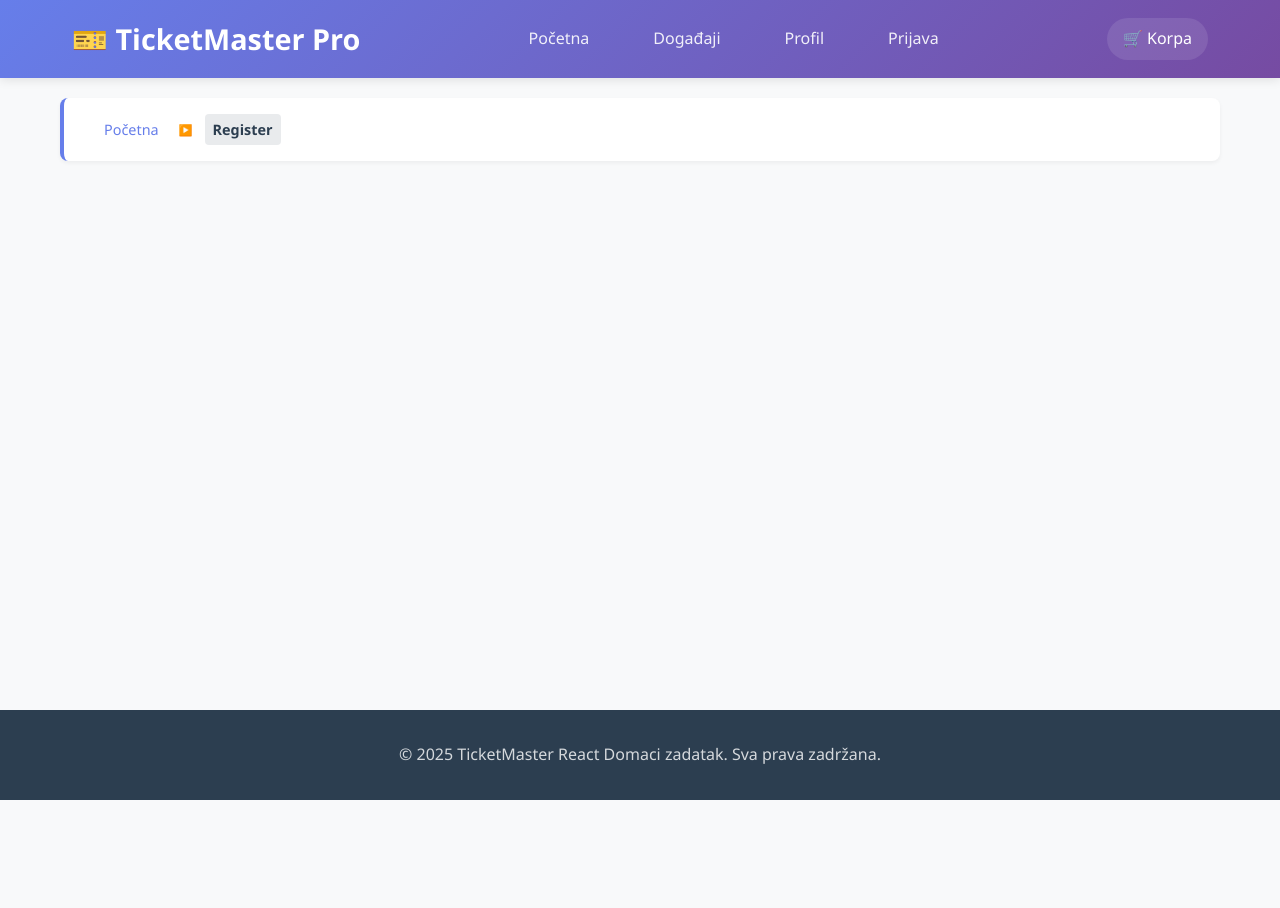
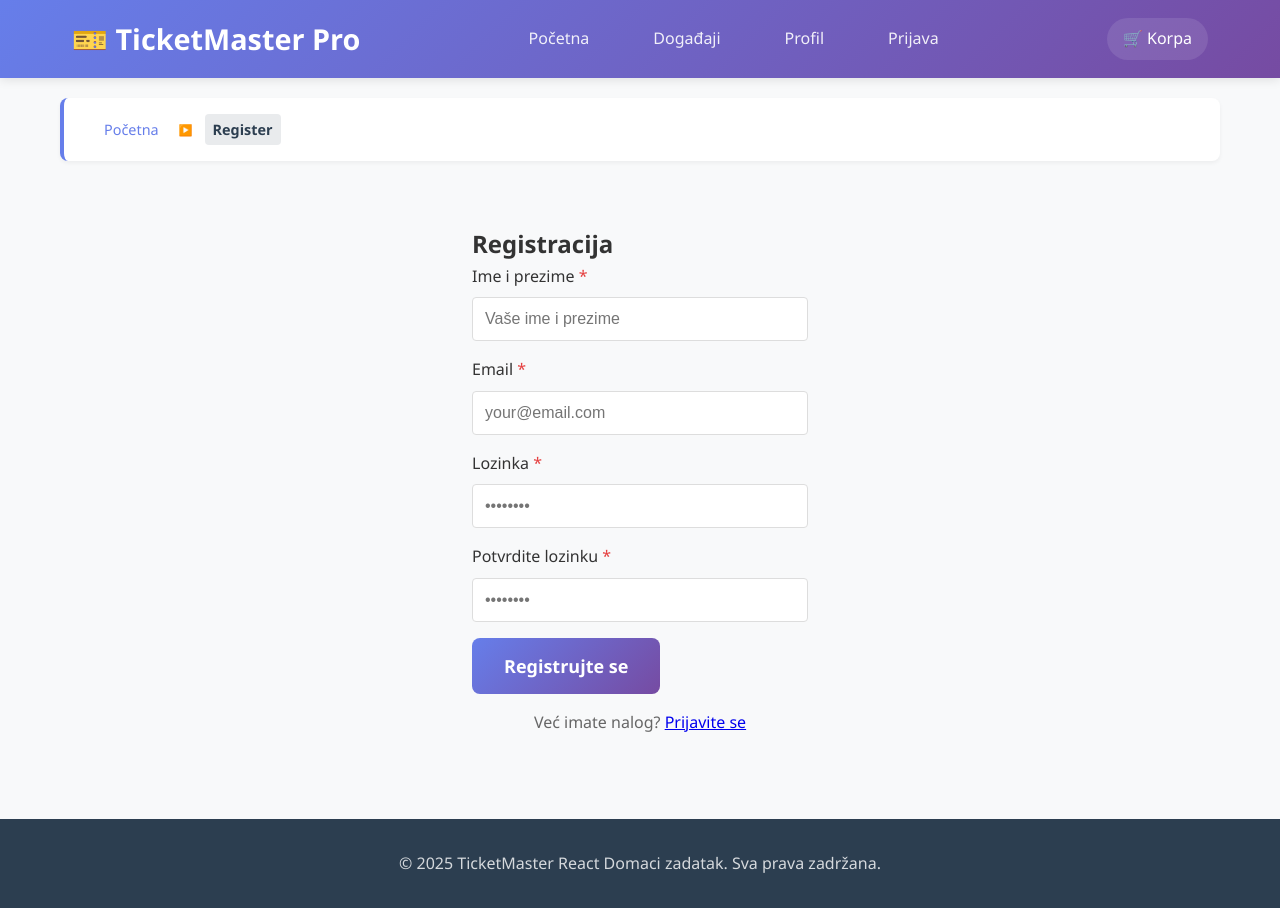
Before and after one commit to elab-development/internet-tehnologije-2024-projekat-prodajaulaznica_2021_0255, a React (Create React App) app in the folder projekat/react-domaci/: page /register in a window 1280 px wide. Before the commit the page ends 800 px from the top, so only its background shows below. Built offline with nearby package versions, Linux system fonts and the light colour scheme.

Commit message:
Dodata stranica za registraciju

```diff
--- a/projekat/react-domaci/src/App.js
+++ b/projekat/react-domaci/src/App.js
@@ -9,6 +9,7 @@ import ProfilePage from "./pages/ProfilePage/ProfilePage";
 import LoginPage from "./pages/LoginPage/LoginPage";
 import { CartProvider } from "./context/CartContext";
 import { AuthProvider } from "./context/AuthContext";
+import RegisterPage from "./pages/RegisterPage/RegistrerPage";
 import "./App.css";
 
 function App() {
@@ -25,6 +26,7 @@ function App() {
                 <Route path="/cart" element={<CartPage />} />
                 <Route path="/profile" element={<ProfilePage />} />
                 <Route path="/login" element={<LoginPage />} />
+                <Route path="/register" element={<RegisterPage />} />
               </Routes>
             </Layout>
           </div>
--- a/projekat/react-domaci/src/components/common/InputField/InputField.js
+++ b/projekat/react-domaci/src/components/common/InputField/InputField.js
@@ -1,5 +1,4 @@
-import React, { useState } from "react";
-import "./InputField.css";
+import React from "react";
 
 const InputField = ({
   label,
@@ -7,70 +6,60 @@ const InputField = ({
   placeholder,
   value,
   onChange,
-  onBlur,
+  name,
   error,
-  disabled = false,
   required = false,
-  icon,
   className = "",
-  name,
-  id,
-  autoComplete = "off",
+  ...props
 }) => {
-  const [isFocused, setIsFocused] = useState(false);
-
-  const handleFocus = () => {
-    setIsFocused(true);
-  };
-
-  const handleBlur = (e) => {
-    setIsFocused(false);
-    if (onBlur) {
-      onBlur(e);
-    }
-  };
-
-  const inputClass = `
-    input-field
-    ${error ? "input-field-error" : ""}
-    ${disabled ? "input-field-disabled" : ""}
-    ${isFocused ? "input-field-focused" : ""}
-    ${icon ? "input-field-with-icon" : ""}
-    ${className}
-  `.trim();
-
   return (
-    <div className="input-wrapper">
+    <div style={{ marginBottom: "1rem" }}>
       {label && (
         <label
-          htmlFor={id || name}
-          className={`input-label ${required ? "input-label-required" : ""}`}
+          htmlFor={name}
+          style={{
+            display: "block",
+            marginBottom: "0.5rem",
+            fontWeight: "500",
+            color: error ? "#e53e3e" : "#333",
+          }}
         >
-          {label}
-          {required && <span className="required-asterisk">*</span>}
+          {label} {required && <span style={{ color: "#e53e3e" }}>*</span>}
         </label>
       )}
-
-      <div className="input-container">
-        {icon && <span className="input-icon">{icon}</span>}
-
-        <input
-          type={type}
-          id={id || name}
-          name={name}
-          value={value || ""}
-          onChange={onChange}
-          onFocus={handleFocus}
-          onBlur={handleBlur}
-          placeholder={placeholder}
-          disabled={disabled}
-          required={required}
-          autoComplete={autoComplete}
-          className={inputClass}
-        />
-      </div>
-
-      {error && <span className="input-error-message">{error}</span>}
+      <input
+        id={name}
+        name={name}
+        type={type}
+        placeholder={placeholder}
+        value={value}
+        onChange={onChange}
+        required={required}
+        className={className}
+        style={{
+          width: "100%",
+          padding: "0.75rem",
+          border: `1px solid ${error ? "#e53e3e" : "#ddd"}`,
+          borderRadius: "4px",
+          fontSize: "1rem",
+          outline: "none",
+          transition: "border-color 0.2s",
+          backgroundColor: error ? "#fef5f5" : "white",
+        }}
+        {...props}
+      />
+      {error && (
+        <span
+          style={{
+            color: "#e53e3e",
+            fontSize: "0.875rem",
+            marginTop: "0.25rem",
+            display: "block",
+          }}
+        >
+          {error}
+        </span>
+      )}
     </div>
   );
 };
--- /dev/null
+++ b/projekat/react-domaci/src/pages/RegisterPage/RegistrerPage.js
@@ -0,0 +1,167 @@
+import React, { useState } from "react";
+import { useNavigate } from "react-router-dom";
+import { useAuth } from "../../context/AuthContext";
+import Button from "../../components/common/Button";
+import InputField from "../../components/common/InputField";
+
+const RegisterPage = () => {
+  const navigate = useNavigate();
+  const { register } = useAuth();
+  const [formData, setFormData] = useState({
+    name: "",
+    email: "",
+    password: "",
+    password_confirmation: "",
+  });
+  const [loading, setLoading] = useState(false);
+  const [errors, setErrors] = useState({});
+
+  const handleChange = (e) => {
+    setFormData({
+      ...formData,
+      [e.target.name]: e.target.value,
+    });
+    // Clear specific field error when user types
+    if (errors[e.target.name]) {
+      setErrors({
+        ...errors,
+        [e.target.name]: "",
+      });
+    }
+  };
+
+  const validateForm = () => {
+    const newErrors = {};
+
+    if (!formData.name.trim()) {
+      newErrors.name = "Ime je obavezno";
+    }
+
+    if (!formData.email.trim()) {
+      newErrors.email = "Email je obavezan";
+    } else if (!/\S+@\S+\.\S+/.test(formData.email)) {
+      newErrors.email = "Email format nije valjan";
+    }
+
+    if (!formData.password) {
+      newErrors.password = "Lozinka je obavezna";
+    } else if (formData.password.length < 8) {
+      newErrors.password = "Lozinka mora imati najmanje 8 karaktera";
+    }
+
+    if (formData.password !== formData.password_confirmation) {
+      newErrors.password_confirmation = "Lozinke se ne poklapaju";
+    }
+
+    return newErrors;
+  };
+
+  const handleSubmit = async (e) => {
+    e.preventDefault();
+
+    const validationErrors = validateForm();
+    if (Object.keys(validationErrors).length > 0) {
+      setErrors(validationErrors);
+      return;
+    }
+
+    setLoading(true);
+    setErrors({});
+
+    const result = await register(formData);
+
+    if (result.success) {
+      navigate("/");
+    } else {
+      if (result.errors) {
+        setErrors(result.errors);
+      } else {
+        setErrors({ general: result.message });
+      }
+    }
+
+    setLoading(false);
+  };
+
+  return (
+    <div style={{ maxWidth: "400px", margin: "2rem auto", padding: "2rem" }}>
+      <h2>Registracija</h2>
+
+      {errors.general && (
+        <div
+          style={{
+            color: "red",
+            marginBottom: "1rem",
+            padding: "0.5rem",
+            backgroundColor: "#fee",
+            border: "1px solid #fcc",
+            borderRadius: "4px",
+          }}
+        >
+          {errors.general}
+        </div>
+      )}
+
+      <form onSubmit={handleSubmit}>
+        <InputField
+          label="Ime i prezime"
+          type="text"
+          name="name"
+          value={formData.name}
+          onChange={handleChange}
+          placeholder="Vaše ime i prezime"
+          error={errors.name}
+          required
+        />
+
+        <InputField
+          label="Email"
+          type="email"
+          name="email"
+          value={formData.email}
+          onChange={handleChange}
+          placeholder="your@email.com"
+          error={errors.email}
+          required
+        />
+
+        <InputField
+          label="Lozinka"
+          type="password"
+          name="password"
+          value={formData.password}
+          onChange={handleChange}
+          placeholder="••••••••"
+          error={errors.password}
+          required
+        />
+
+        <InputField
+          label="Potvrdite lozinku"
+          type="password"
+          name="password_confirmation"
+          value={formData.password_confirmation}
+          onChange={handleChange}
+          placeholder="••••••••"
+          error={errors.password_confirmation}
+          required
+        />
+
+        <Button
+          type="submit"
+          size="large"
+          style={{ width: "100%", marginTop: "1rem" }}
+          disabled={loading}
+        >
+          {loading ? "Registrovanje..." : "Registrujte se"}
+        </Button>
+      </form>
+
+      <p style={{ textAlign: "center", marginTop: "1rem", color: "#666" }}>
+        Već imate nalog? <a href="/login">Prijavite se</a>
+      </p>
+    </div>
+  );
+};
+
+export default RegisterPage;
```
